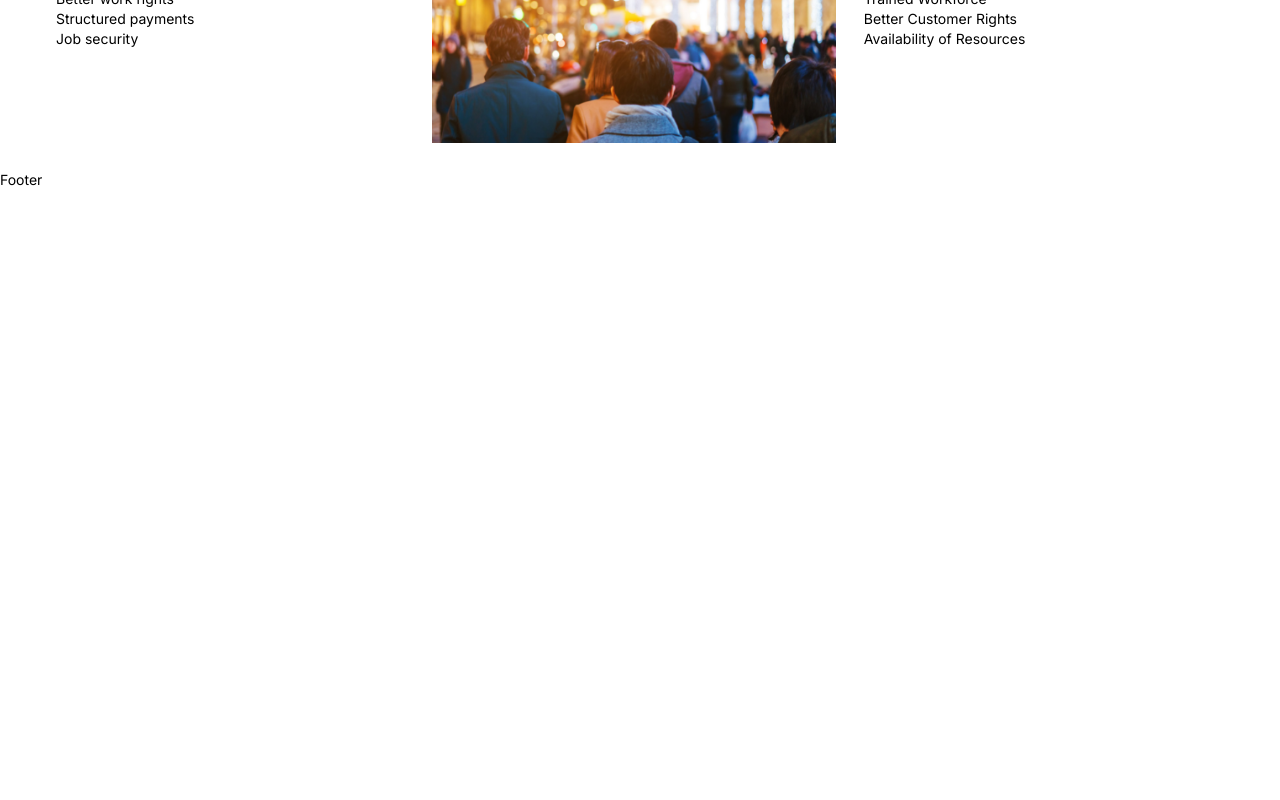
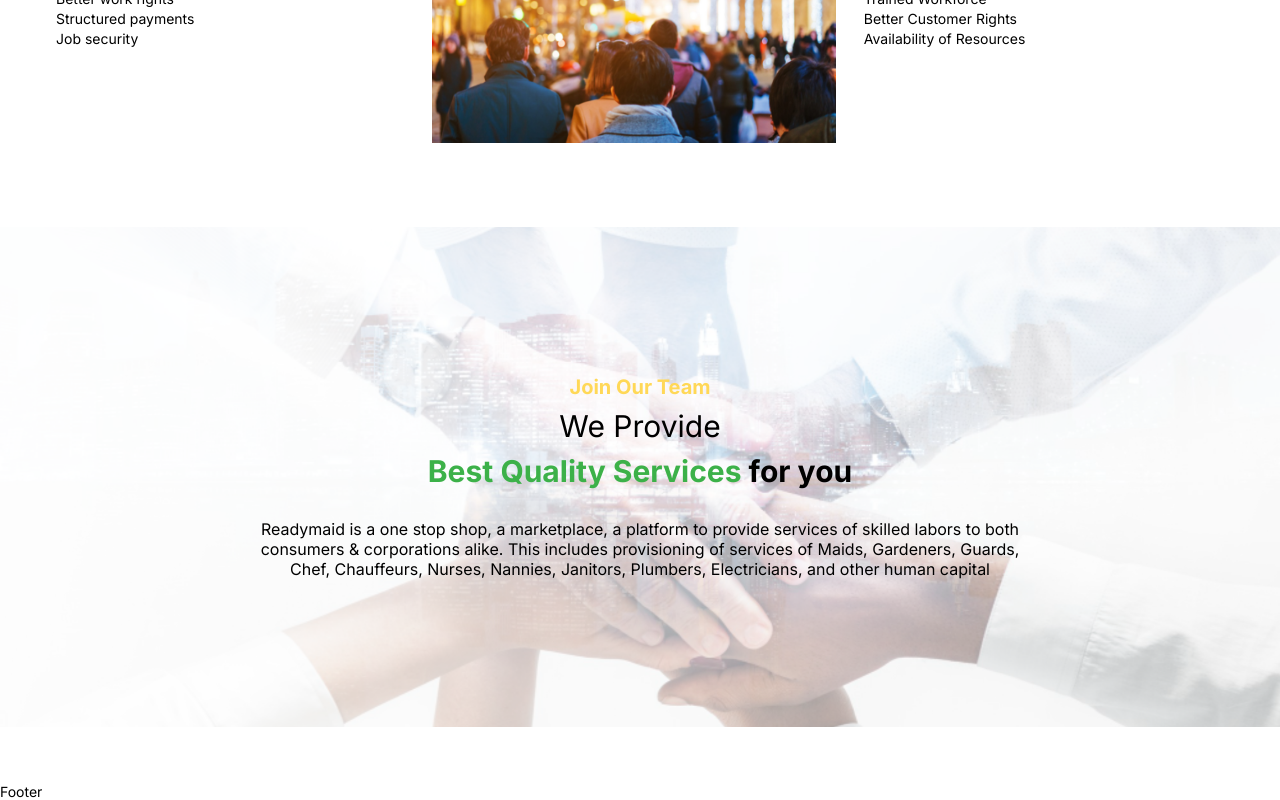
Before and after one commit to MehfoozurRehman/readymaid-web, a React (Create React App) app: page / in a window 1280 px wide. Shown: the part 3301-4101 px from the top of the page. Before the commit the page ends 3489 px from the top, so only its background shows below. Built offline with nearby package versions, Linux system fonts and the light colour scheme.

Commit message:
HomeJoinTeamSection done

```diff
--- a/src/App.scss
+++ b/src/App.scss
@@ -377,6 +377,7 @@
   align-items: center;
   justify-content: center;
   background-color: rgba(0, 0, 0, 0.5);
+  padding: 2em;
 }
 .home__payments__overlay__heading {
   font-size: 30px;
@@ -393,10 +394,12 @@
   width: 50%;
   height: 3px;
   background-color: #ffd857;
+  text-align: center;
 }
 .home__payments__overlay__info {
   font-size: 16px;
   color: white;
+  text-align: center;
 }
 .home__payments__overlay__info a {
   color: white;
@@ -469,6 +472,55 @@
 }
 .home__industry__content__entry:nth-child(2) {
   flex-direction: column-reverse;
+}
+.home__join__team {
+  width: 100%;
+  position: relative;
+  height: 500px;
+  margin: 4em 0em;
+}
+.home__join__team__img {
+  width: 100%;
+  height: 100%;
+}
+.home__join__team__overlay {
+  position: absolute;
+  top: 0px;
+  left: 0px;
+  width: 100%;
+  height: 100%;
+  display: flex;
+  flex-direction: column;
+  align-items: center;
+  justify-content: center;
+  padding: 2em;
+}
+.home__join__team__overlay__slogan {
+  font-size: 20px;
+  color: #ffd857;
+  font-weight: bold;
+  text-align: center;
+}
+.home__join__team__overlay__sub__heading {
+  font-size: 30px;
+  color: black;
+  margin: 0.3em 0em;
+  text-align: center;
+}
+.home__join__team__overlay__heading {
+  font-size: 30px;
+  font-weight: bold;
+  margin-bottom: 1em;
+  text-align: center;
+}
+.home__join__team__overlay__heading span {
+  color: #3cb149;
+}
+.home__join__team__overlay__info {
+  width: 100%;
+  max-width: 800px;
+  text-align: center;
+  font-size: 16px;
 }
 @media (max-width: 1000px) {
   .home__solutions__content__entry {
--- a/src/assets/index.js
+++ b/src/assets/index.js
@@ -10,3 +10,4 @@
 export { default as happycustomer } from "./happycustomer.png";
 export { default as givingbacktosociety } from "./givingbacktosociety.png";
 export { default as empoweringresources } from "./empoweringresources.png";
+export { default as joinourteam } from "./joinourteam.png";
--- a/src/screens/Home.jsx
+++ b/src/screens/Home.jsx
@@ -5,6 +5,7 @@
 import { HomeSaleSection } from "./HomeSaleSection";
 import { HomeSolutionsSection } from "./HomeSolutionsSection";
 import { HomeIndustrySection } from "./HomeIndustrySection";
+import { HomeJoinTeamSection } from "./HomeJoinTeamSection";
 
 export default function Home() {
   return (
@@ -15,6 +16,7 @@
       <HomeCareSection />
       <HomePaymentsSection />
       <HomeIndustrySection />
+      <HomeJoinTeamSection />
     </>
   );
 }
--- /dev/null
+++ b/src/screens/HomeJoinTeamSection.jsx
@@ -0,0 +1,30 @@
+import React from "react";
+import { joinourteam } from "../assets";
+
+export function HomeJoinTeamSection({}) {
+  return (
+    <div className="home__join__team">
+      <img
+        src={joinourteam}
+        alt="joinourteam"
+        className="home__join__team__img"
+      />
+      <div className="home__join__team__overlay">
+        <div className="home__join__team__overlay__slogan">Join Our Team</div>
+        <div className="home__join__team__overlay__sub__heading">
+          We Provide
+        </div>
+        <div className="home__join__team__overlay__heading">
+          <span>Best Quality Services</span> for you
+        </div>
+        <div className="home__join__team__overlay__info">
+          Readymaid is a one stop shop, a marketplace, a platform to provide
+          services of skilled labors to both consumers & corporations alike.
+          This includes provisioning of services of Maids, Gardeners, Guards,
+          Chef, Chauffeurs, Nurses, Nannies, Janitors, Plumbers, Electricians,
+          and other human capital
+        </div>
+      </div>
+    </div>
+  );
+}
```
Also changed, not shown: src/assets/joinourteam.png (added).
